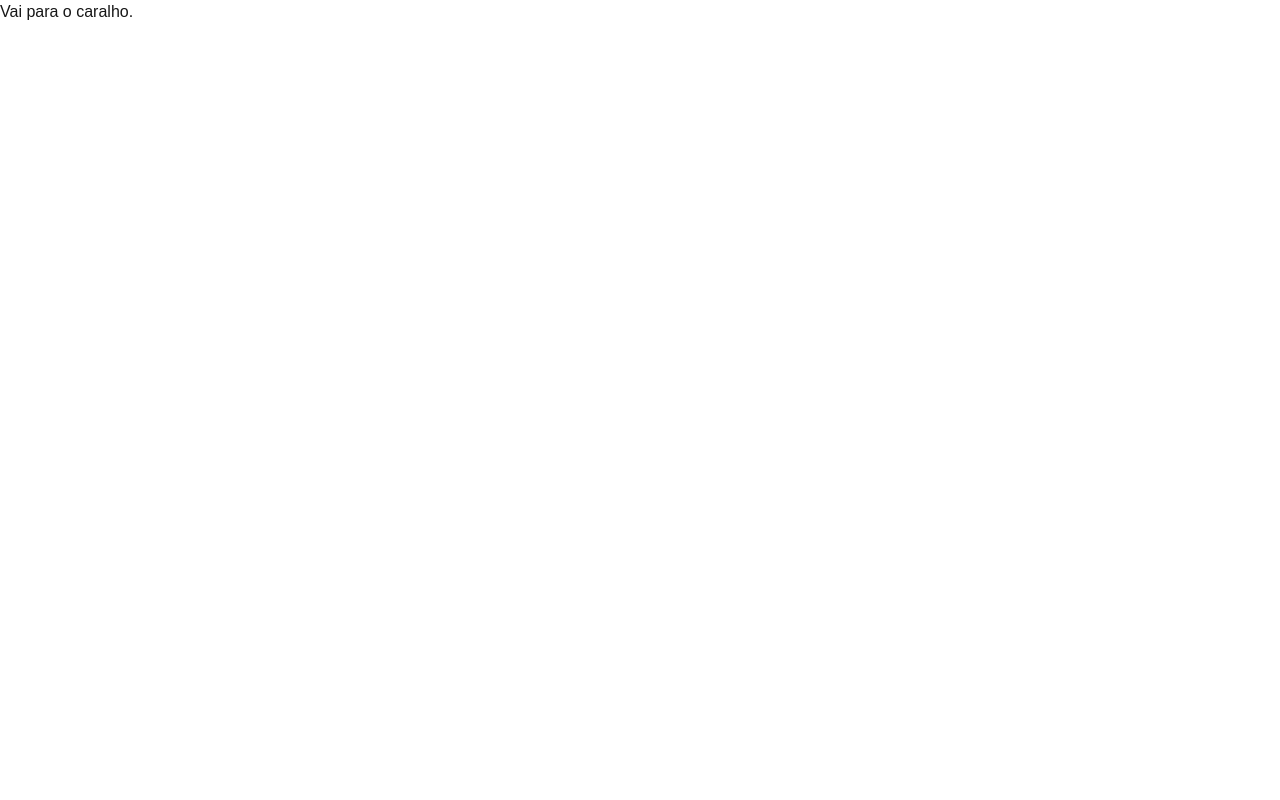
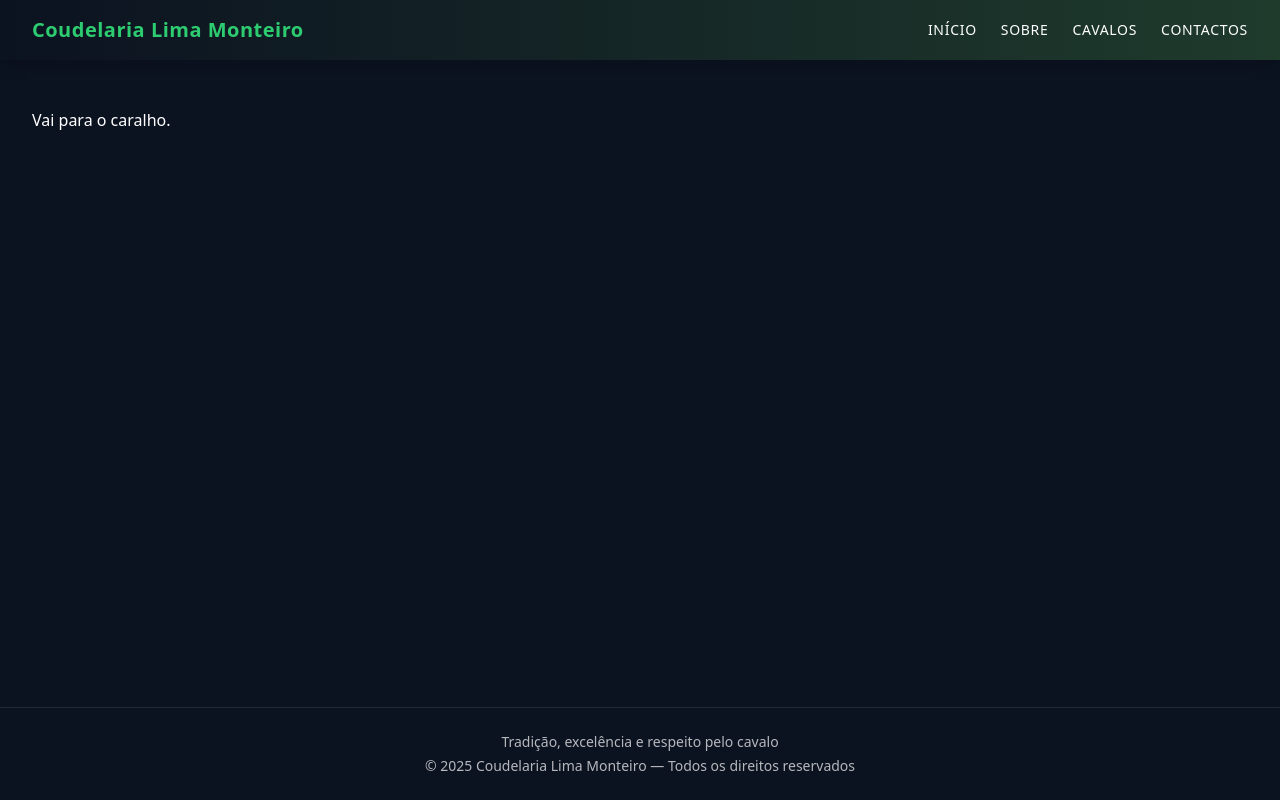
Before and after one commit to inesjusto/coudelarialm, a Next.js app: page / in a window 1280 px wide. Built offline with nearby package versions, Linux system fonts and the light colour scheme.

Commit message:
headerfooter1

```diff
--- /dev/null
+++ b/app/components/footer.tsx
@@ -0,0 +1,10 @@
+export default function Footer() {
+  return (
+    <footer className="bg-dark border-t border-white/10 px-8 py-6 text-sm">
+      <div className="mx-auto max-w-7xl text-center text-white/70">
+        <p className="mb-1">Tradição, excelência e respeito pelo cavalo</p>
+        <p>© 2025 Coudelaria Lima Monteiro — Todos os direitos reservados</p>
+      </div>
+    </footer>
+  )
+}
--- /dev/null
+++ b/app/components/header.tsx
@@ -0,0 +1,18 @@
+export default function Header() {
+  return (
+    <header className="bg-gradient-to-r from-dark to-primary px-8 py-4 shadow-lg">
+      <div className="mx-auto flex max-w-7xl items-center justify-between">
+        <h1 className="text-xl font-semibold tracking-wide text-accent">
+          Coudelaria Lima Monteiro
+        </h1>
+
+        <nav className="flex gap-6 text-sm uppercase tracking-wider">
+          <a className="hover:text-accent" href="#">Início</a>
+          <a className="hover:text-accent" href="#">Sobre</a>
+          <a className="hover:text-accent" href="#">Cavalos</a>
+          <a className="hover:text-accent" href="#">Contactos</a>
+        </nav>
+      </div>
+    </header>
+  )
+}
--- a/app/globals.css
+++ b/app/globals.css
@@ -2,27 +2,10 @@
 @tailwind components;
 @tailwind utilities;
 
-:root {
-  --background: #ffffff;
-  --foreground: #171717;
-}
-
-@theme inline {
-  --color-background: var(--background);
-  --color-foreground: var(--foreground);
-  --font-sans: var(--font-geist-sans);
-  --font-mono: var(--font-geist-mono);
-}
-
-@media (prefers-color-scheme: dark) {
-  :root {
-    --background: #0a0a0a;
-    --foreground: #ededed;
-  }
+html, body {
+  min-height: 100%;
 }
 
 body {
-  background: var(--background);
-  color: var(--foreground);
-  font-family: Arial, Helvetica, sans-serif;
+  @apply bg-dark text-white;
 }
--- a/app/layout.tsx
+++ b/app/layout.tsx
@@ -1,4 +1,10 @@
-import "./globals.css"
+import './globals.css'
+import Header from './components/header'
+import Footer from './components/footer'
+
+export const metadata = {
+  title: 'Coudelaria Lima Monteiro',
+}
 
 export default function RootLayout({
   children,
@@ -7,8 +13,12 @@ export default function RootLayout({
 }) {
   return (
     <html lang="pt">
-      <body>
-        {children}
+      <body className="flex min-h-screen flex-col">
+        <Header />
+        <main className="flex-1 px-8 py-12">
+          {children}
+        </main>
+        <Footer />
       </body>
     </html>
   )
--- a/package.json
+++ b/package.json
@@ -21,7 +21,7 @@
     "autoprefixer": "^10.4.23",
     "postcss": "^8.5.6",
     "prisma": "^7.2.0",
-    "tailwindcss": "^3.4.17",
+    "tailwindcss": "^3.4.19",
     "typescript": "5.9.3"
   }
 }
--- a/tailwind.config.js
+++ b/tailwind.config.js
@@ -1,8 +1,17 @@
 /** @type {import('tailwindcss').Config} */
 module.exports = {
-  content: [],
+  content: [
+    "./app/**/*.{js,ts,jsx,tsx}",
+    "./components/**/*.{js,ts,jsx,tsx}",
+  ],
   theme: {
-    extend: {},
+    extend: {
+      colors: {
+        primary: "#1f3b2c",   // verde escuro rústico
+        accent: "#2ecc71",    // verde do logo
+        dark: "#0b1220",
+      },
+    },
   },
   plugins: [],
 }
```
Also changed, not shown: 1 other file (tests, documents, lock files or other folders).
